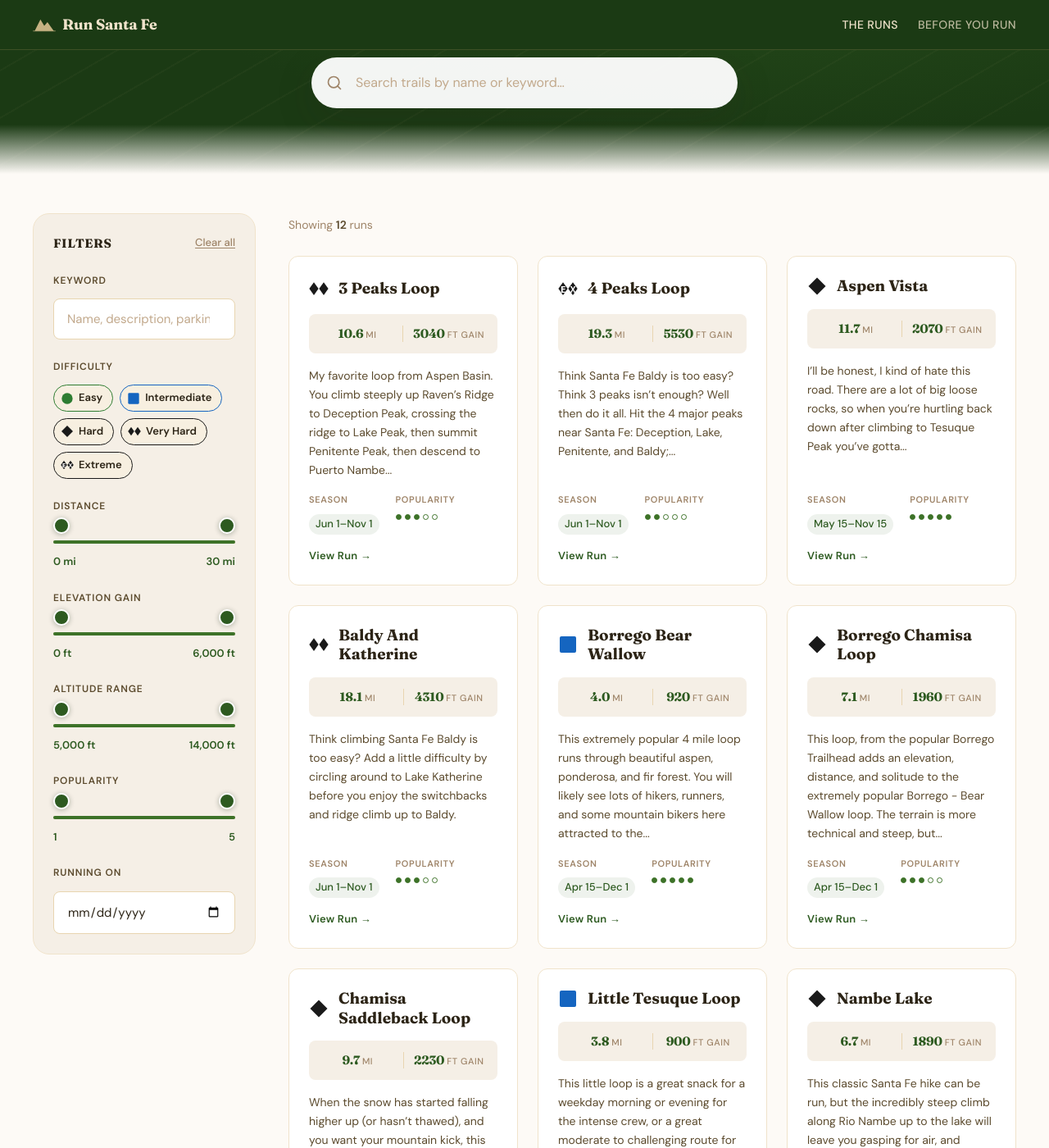
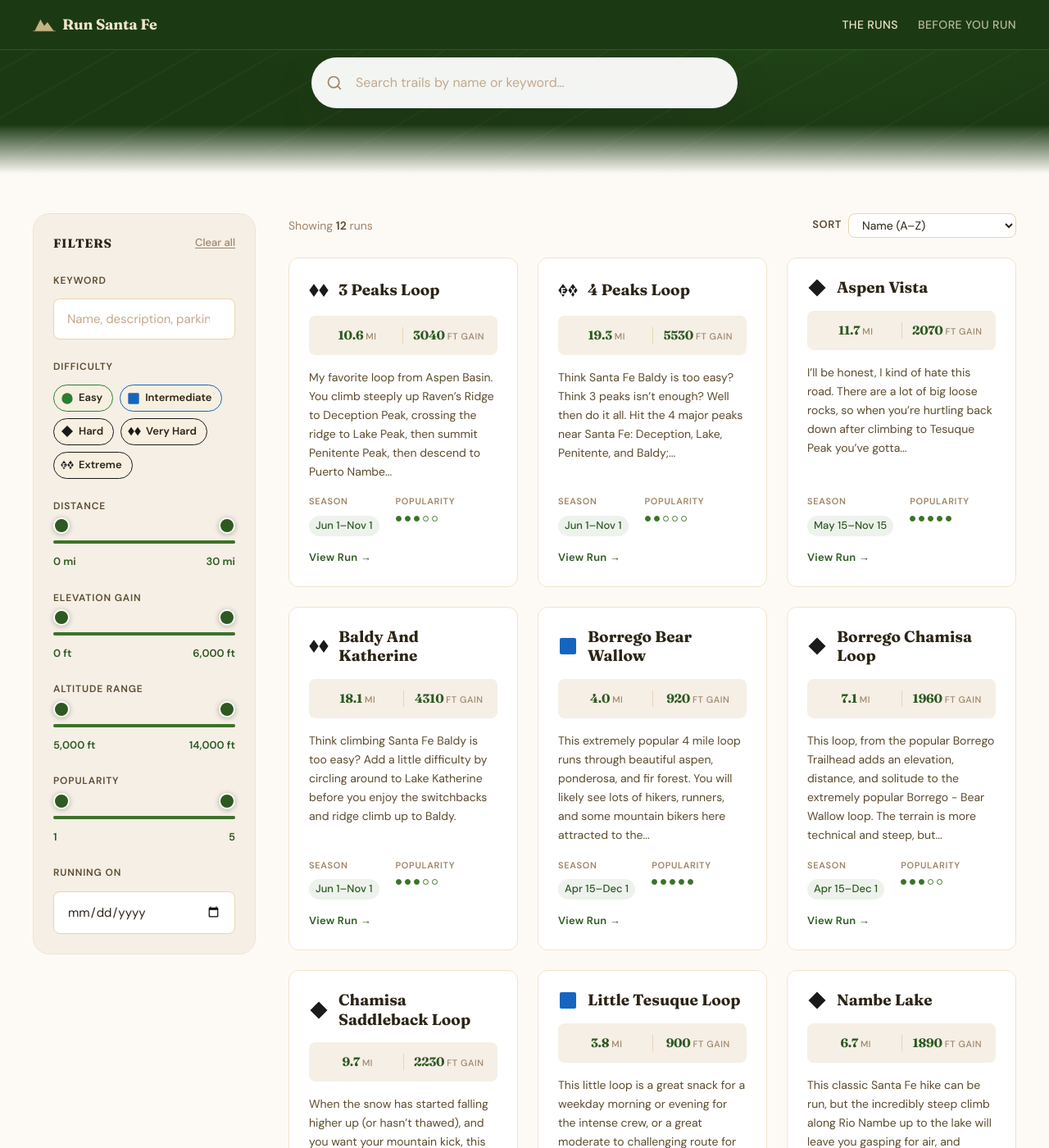
Before and after one commit to santa-fe-runs/santa-fe-run, a Jekyll site: the page built from index.html, in a window 1280 px wide and 1400 px high, scrolled down 378 px. Shown: the whole window at 82% size. Built offline with Jekyll 4.4.1, drawn with Linux system fonts in a browser that asks for light colours.

Commit message:
feat: add sort by dropdown (name, difficulty, distance asc/desc)

```diff
--- a/_includes/run-card.html
+++ b/_includes/run-card.html
@@ -2,6 +2,7 @@
 {% assign month_abbrevs = "Jan,Feb,Mar,Apr,May,Jun,Jul,Aug,Sep,Oct,Nov,Dec" | split: "," %}
 
 <article class="run-card"
+  data-name="{{ run.name | escape }}"
   data-distance="{{ run.distance | default: 0 }}"
   data-elevation="{{ run.elevation_gain | default: 0 }}"
   data-altitude-min="{{ run.altitude_range.min | default: 0 }}"
--- a/_sass/_layout.scss
+++ b/_sass/_layout.scss
@@ -142,6 +142,36 @@
   strong {
     font-weight: 600;
     color: var(--earth-mid);
+  }
+}
+
+.sort-control {
+  display: flex;
+  align-items: center;
+  gap: var(--sp-2);
+}
+
+.sort-label {
+  font-size: 0.8125rem;
+  font-weight: 600;
+  letter-spacing: 0.04em;
+  text-transform: uppercase;
+  color: var(--earth-mid);
+  white-space: nowrap;
+}
+
+.sort-select {
+  padding: var(--sp-1) var(--sp-3);
+  background: $color-white;
+  border: 1.5px solid $tan-300;
+  border-radius: var(--radius-md);
+  font-size: 0.875rem;
+  color: var(--earth);
+  cursor: pointer;
+
+  &:focus {
+    outline: none;
+    border-color: var(--forest-mid);
   }
 }
 
--- a/assets/js/search.js
+++ b/assets/js/search.js
@@ -20,6 +20,7 @@
     popularityMax: 5,
     difficulties: new Set(["green", "blue", "black", "double-black", "extreme"]),
     selectedDate: "",
+    sort: "name-asc",
   };
 
   // ─── DOM refs ─────────────────────────────────────────────────────────────────
@@ -38,6 +39,7 @@
     noResults:       $("no-results"),
     activeCount:     $("filter-active-count"),
     diffChips:       document.querySelectorAll(".diff-chip"),
+    sortSelect:      $("sort-select"),
   };
 
   // ─── Range slider helpers ─────────────────────────────────────────────────────
@@ -228,6 +230,40 @@
     }
 
     updateClearButton();
+    applySort();
+  }
+
+  // ─── Sorting ──────────────────────────────────────────────────────────────────
+
+  const DIFF_ORDER = { green: 1, blue: 2, black: 3, "double-black": 4, extreme: 5 };
+
+  function applySort() {
+    if (!els.runGrid) return;
+    const cards = Array.from(els.runGrid.querySelectorAll(".run-card"));
+    const [field, dir] = state.sort.split("-");
+    const asc = dir === "asc";
+
+    cards.sort(function (a, b) {
+      if (field === "name") {
+        const av = a.dataset.name || "";
+        const bv = b.dataset.name || "";
+        return asc ? av.localeCompare(bv) : bv.localeCompare(av);
+      }
+      if (field === "difficulty") {
+        const av = DIFF_ORDER[a.dataset.difficulty] || 0;
+        const bv = DIFF_ORDER[b.dataset.difficulty] || 0;
+        return asc ? av - bv : bv - av;
+      }
+      if (field === "distance") {
+        const av = parseFloat(a.dataset.distance || 0);
+        const bv = parseFloat(b.dataset.distance || 0);
+        return asc ? av - bv : bv - av;
+      }
+      return 0;
+    });
+
+    cards.forEach(function (card) { els.runGrid.appendChild(card); });
+    if (els.noResults) els.runGrid.appendChild(els.noResults);
   }
 
   // ─── "Filters active" state ───────────────────────────────────────────────────
@@ -376,6 +412,14 @@
       els.filtersClear.addEventListener("click", resetAll);
     }
 
+    // Sort
+    if (els.sortSelect) {
+      els.sortSelect.addEventListener("change", function () {
+        state.sort = this.value;
+        applySort();
+      });
+    }
+
     // Mobile filter toggle
     if (els.filtersToggle && els.filtersPanel) {
       els.filtersToggle.addEventListener("click", function () {
--- a/index.html
+++ b/index.html
@@ -191,6 +191,17 @@
         <p class="results-count">
           Showing <strong id="results-count">{{ site.runs.size }}</strong> run{% if site.runs.size != 1 %}s{% endif %}
         </p>
+        <div class="sort-control">
+          <label class="sort-label" for="sort-select">Sort</label>
+          <select id="sort-select" class="sort-select" aria-label="Sort runs">
+            <option value="name-asc">Name (A–Z)</option>
+            <option value="name-desc">Name (Z–A)</option>
+            <option value="difficulty-asc">Difficulty (Easy → Hard)</option>
+            <option value="difficulty-desc">Difficulty (Hard → Easy)</option>
+            <option value="distance-asc">Distance (Short → Long)</option>
+            <option value="distance-desc">Distance (Long → Short)</option>
+          </select>
+        </div>
       </div>
 
       <div class="run-grid" id="run-grid">
```
